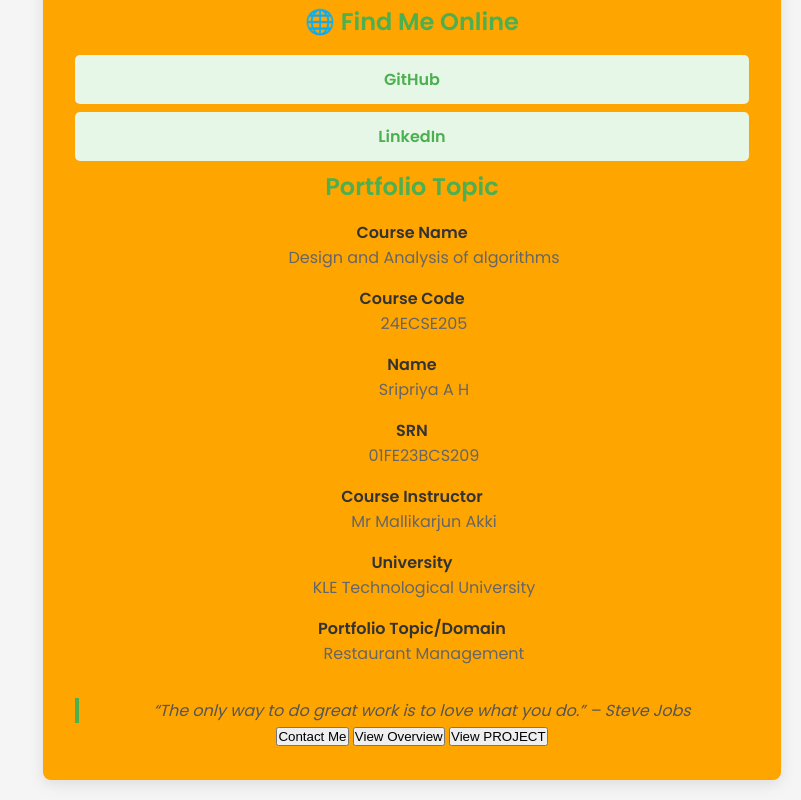
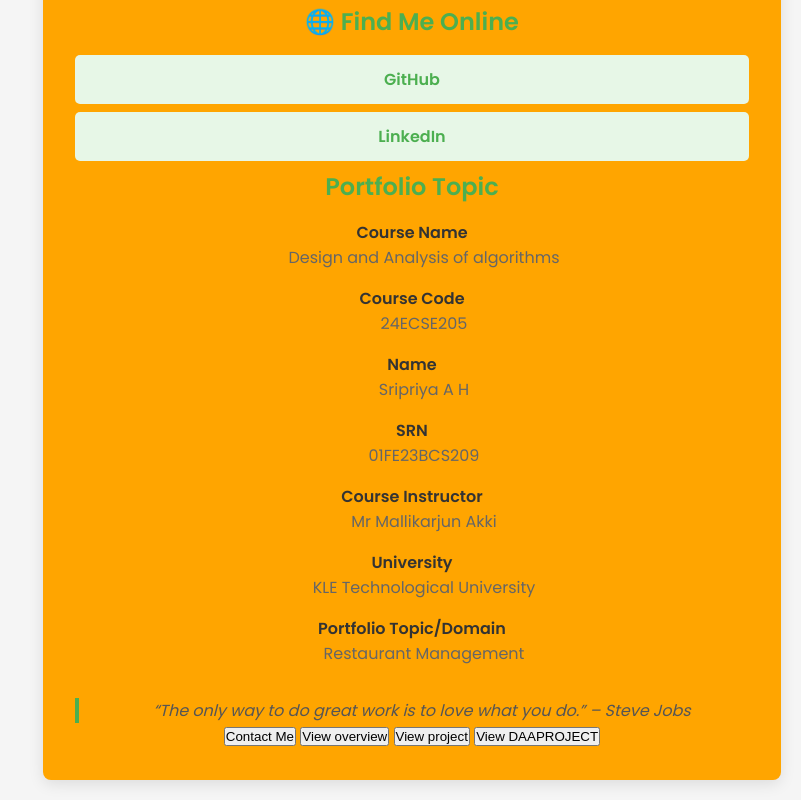
Before and after one commit to sripriya2505/portfolio.github.io, a plain HTML site: page index.html in a window 1280 px wide. Shown: the part 408-1208 px from the top of the page, without its empty margins (479-1280 px from the left). Drawn offline with Linux system fonts and the light colour scheme.

Commit message:
Update index.html

```diff
--- a/index.html
+++ b/index.html
@@ -62,9 +62,11 @@
 
 
         <!-- New Button to View Course Overview Text File -->
-        <button onclick="window.open('https://github.com/01fe23cs209/DAA_PORTFOLIO.github.io/blob/main/overview.md', '_blank')">View Overview</button>
+        <button onclick="window.open('https://github.com/01fe23cs209/DAA_PORTFOLIO.github.io/blob/main/overview.md', '_blank')">View overview</button>
         <!-- New Button to View project  Overview Text File -->
-         <button onclick="window.open('https://github.com/01fe23cs209/DAA_PORTFOLIO.github.io/blob/main/project.md', '_blank')">View PROJECT</button>
+         <button onclick="window.open('https://github.com/01fe23cs209/DAA_PORTFOLIO.github.io/blob/main/project.md', '_blank')">View project</button>
+
+         <button onclick="window.open('https://github.com/01fe23cs209/DAA_PORTFOLIO.github.io/blob/main/project.md', '_blank')">View DAAPROJECT</button>
     </section>
 </body>
 </html>
```
